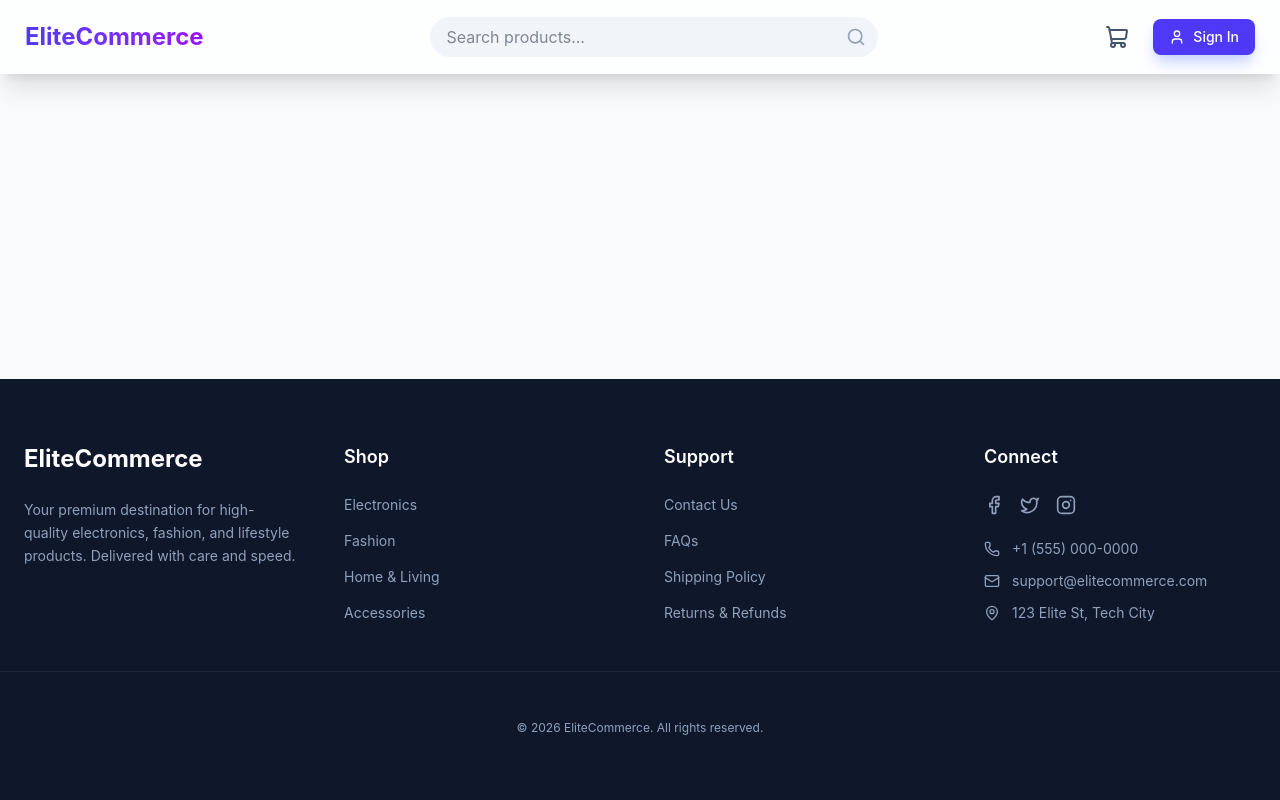
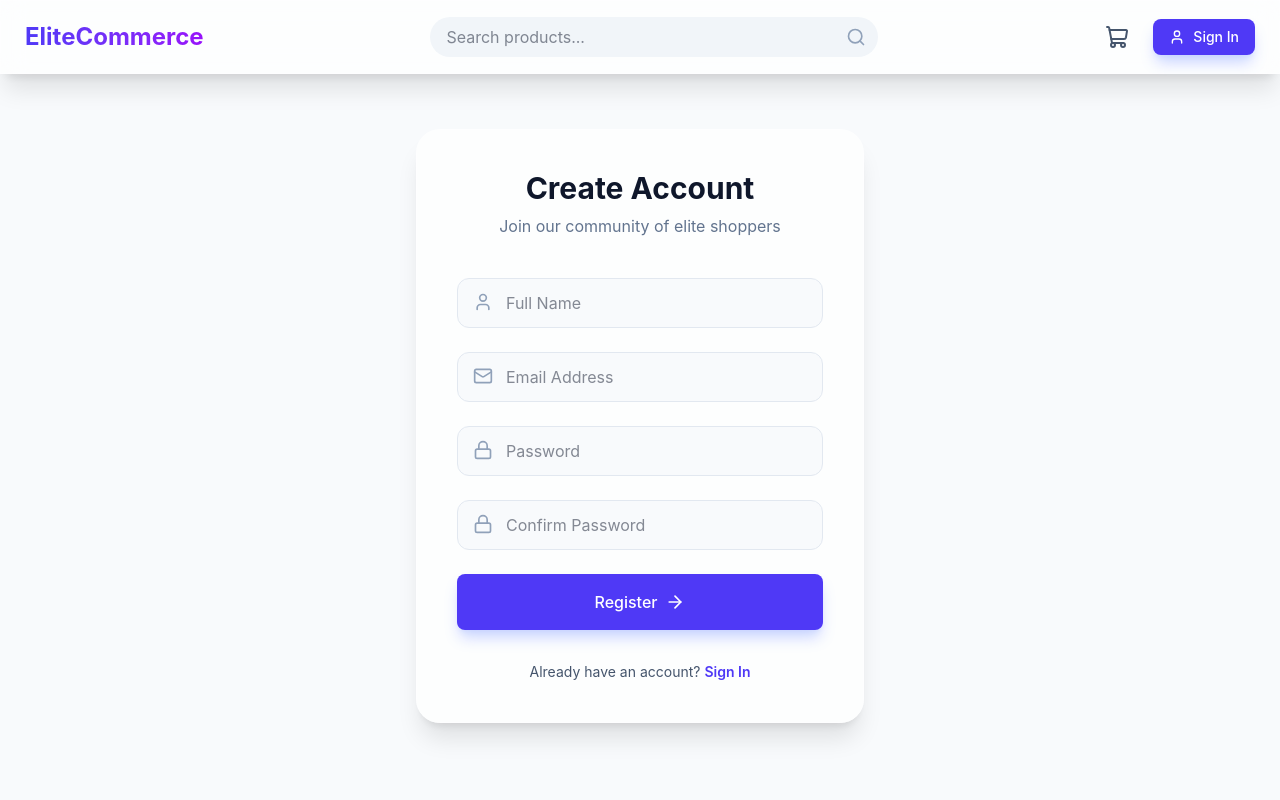
Before and after one commit to harlinmartin/MERN-Stack-E-Commerce-Platform, a React (Vite) app in the folder ecommerce-frontend/: page /register in a window 1280 px wide. Shown: the top 800 px of the page. Built offline with nearby package versions, Linux system fonts and the light colour scheme.

Commit message:
Frontend Authentication Flow and Protected Routes

```diff
--- a/ecommerce-frontend/src/App.jsx
+++ b/ecommerce-frontend/src/App.jsx
@@ -2,11 +2,16 @@ import React from 'react';
 import { BrowserRouter as Router, Routes, Route } from 'react-router-dom';
 import Navbar from './components/Navbar';
 import Footer from './components/Footer';
+import ProtectedRoute from './components/ProtectedRoute';
 
-// Pages Placeholder
+// Pages
+import Login from './pages/Login';
+import Register from './pages/Register';
+
+// Placeholders for next phases
 const Home = () => <div className="min-h-[60vh] flex items-center justify-center text-3xl font-bold">Welcome to EliteCommerce</div>;
-const Login = () => <div className="min-h-[60vh] flex items-center justify-center text-3xl font-bold">Login Page</div>;
 const Cart = () => <div className="min-h-[60vh] flex items-center justify-center text-3xl font-bold">Shopping Cart</div>;
+const Profile = () => <div className="min-h-[60vh] flex items-center justify-center text-3xl font-bold">User Profile</div>;
 
 function App() {
   return (
@@ -17,7 +22,13 @@ function App() {
           <Routes>
             <Route path="/" element={<Home />} />
             <Route path="/login" element={<Login />} />
+            <Route path="/register" element={<Register />} />
             <Route path="/cart" element={<Cart />} />
+
+            {/* Protected Routes */}
+            <Route element={<ProtectedRoute />}>
+              <Route path="/profile" element={<Profile />} />
+            </Route>
           </Routes>
         </main>
         <Footer />
--- /dev/null
+++ b/ecommerce-frontend/src/components/ProtectedRoute.jsx
@@ -0,0 +1,11 @@
+import React from 'react';
+import { Navigate, Outlet } from 'react-router-dom';
+import { useSelector } from 'react-redux';
+
+const ProtectedRoute = () => {
+  const { userInfo } = useSelector((state) => state.auth);
+
+  return userInfo ? <Outlet /> : <Navigate to="/login" replace />;
+};
+
+export default ProtectedRoute;
--- /dev/null
+++ b/ecommerce-frontend/src/pages/Login.jsx
@@ -0,0 +1,93 @@
+import React, { useState, useEffect } from 'react';
+import { useDispatch, useSelector } from 'react-redux';
+import { useNavigate, Link } from 'react-router-dom';
+import { login } from '../redux/thunks/authThunks';
+import { Mail, Lock, Loader2, ArrowRight } from 'lucide-react';
+
+const Login = () => {
+  const [email, setEmail] = useState('');
+  const [password, setPassword] = useState('');
+
+  const dispatch = useDispatch();
+  const navigate = useNavigate();
+
+  const { userInfo, loading, error } = useSelector((state) => state.auth);
+
+  useEffect(() => {
+    if (userInfo) {
+      navigate('/');
+    }
+  }, [userInfo, navigate]);
+
+  const submitHandler = (e) => {
+    e.preventDefault();
+    dispatch(login(email, password));
+  };
+
+  return (
+    <div className="flex items-center justify-center min-h-[80vh] px-4 animate-fade-in">
+      <div className="max-w-md w-full glass rounded-3xl p-10">
+        <div className="text-center mb-10">
+          <h1 className="text-3xl font-bold text-slate-900 mb-2">Welcome Back</h1>
+          <p className="text-slate-500">Sign in to continue your shopping journey</p>
+        </div>
+
+        {error && (
+          <div className="bg-red-50 border border-red-100 text-red-600 px-4 py-3 rounded-xl text-sm mb-6">
+            {error}
+          </div>
+        )}
+
+        <form onSubmit={submitHandler} className="space-y-6">
+          <div className="relative">
+            <Mail className="absolute left-4 top-3.5 text-slate-400 w-5 h-5" />
+            <input
+              type="email"
+              placeholder="Email Address"
+              value={email}
+              onChange={(e) => setEmail(e.target.value)}
+              className="w-full bg-slate-50 border border-slate-200 rounded-xl py-3 pl-12 pr-4 focus:ring-2 focus:ring-indigo-500 focus:border-transparent outline-none transition-all"
+              required
+            />
+          </div>
+
+          <div className="relative">
+            <Lock className="absolute left-4 top-3.5 text-slate-400 w-5 h-5" />
+            <input
+              type="password"
+              placeholder="Password"
+              value={password}
+              onChange={(e) => setPassword(e.target.value)}
+              className="w-full bg-slate-50 border border-slate-200 rounded-xl py-3 pl-12 pr-4 focus:ring-2 focus:ring-indigo-500 focus:border-transparent outline-none transition-all"
+              required
+            />
+          </div>
+
+          <button
+            type="submit"
+            disabled={loading}
+            className="w-full btn-primary !py-4 flex items-center justify-center gap-2 group"
+          >
+            {loading ? (
+              <Loader2 className="w-5 h-5 animate-spin" />
+            ) : (
+              <>
+                Sign In
+                <ArrowRight className="w-5 h-5 group-hover:translate-x-1 transition-transform" />
+              </>
+            )}
+          </button>
+        </form>
+
+        <div className="mt-8 text-center text-sm text-slate-600">
+          Don't have an account?{' '}
+          <Link to="/register" className="text-indigo-600 font-semibold hover:underline">
+            Register now
+          </Link>
+        </div>
+      </div>
+    </div>
+  );
+};
+
+export default Login;
--- /dev/null
+++ b/ecommerce-frontend/src/pages/Register.jsx
@@ -0,0 +1,124 @@
+import React, { useState, useEffect } from 'react';
+import { useDispatch, useSelector } from 'react-redux';
+import { useNavigate, Link } from 'react-router-dom';
+import { register } from '../redux/thunks/authThunks';
+import { User, Mail, Lock, Loader2, ArrowRight } from 'lucide-react';
+
+const Register = () => {
+  const [name, setName] = useState('');
+  const [email, setEmail] = useState('');
+  const [password, setPassword] = useState('');
+  const [confirmPassword, setConfirmPassword] = useState('');
+  const [message, setMessage] = useState(null);
+
+  const dispatch = useDispatch();
+  const navigate = useNavigate();
+
+  const { userInfo, loading, error } = useSelector((state) => state.auth);
+
+  useEffect(() => {
+    if (userInfo) {
+      navigate('/');
+    }
+  }, [userInfo, navigate]);
+
+  const submitHandler = (e) => {
+    e.preventDefault();
+    if (password !== confirmPassword) {
+      setMessage('Passwords do not match');
+    } else {
+      dispatch(register(name, email, password));
+    }
+  };
+
+  return (
+    <div className="flex items-center justify-center min-h-[80vh] px-4 animate-fade-in">
+      <div className="max-w-md w-full glass rounded-3xl p-10">
+        <div className="text-center mb-10">
+          <h1 className="text-3xl font-bold text-slate-900 mb-2">Create Account</h1>
+          <p className="text-slate-500">Join our community of elite shoppers</p>
+        </div>
+
+        {(error || message) && (
+          <div className="bg-red-50 border border-red-100 text-red-600 px-4 py-3 rounded-xl text-sm mb-6">
+            {error || message}
+          </div>
+        )}
+
+        <form onSubmit={submitHandler} className="space-y-6">
+          <div className="relative">
+            <User className="absolute left-4 top-3.5 text-slate-400 w-5 h-5" />
+            <input
+              type="text"
+              placeholder="Full Name"
+              value={name}
+              onChange={(e) => setName(e.target.value)}
+              className="w-full bg-slate-50 border border-slate-200 rounded-xl py-3 pl-12 pr-4 focus:ring-2 focus:ring-indigo-500 focus:border-transparent outline-none transition-all"
+              required
+            />
+          </div>
+
+          <div className="relative">
+            <Mail className="absolute left-4 top-3.5 text-slate-400 w-5 h-5" />
+            <input
+              type="email"
+              placeholder="Email Address"
+              value={email}
+              onChange={(e) => setEmail(e.target.value)}
+              className="w-full bg-slate-50 border border-slate-200 rounded-xl py-3 pl-12 pr-4 focus:ring-2 focus:ring-indigo-500 focus:border-transparent outline-none transition-all"
+              required
+            />
+          </div>
+
+          <div className="relative">
+            <Lock className="absolute left-4 top-3.5 text-slate-400 w-5 h-5" />
+            <input
+              type="password"
+              placeholder="Password"
+              value={password}
+              onChange={(e) => setPassword(e.target.value)}
+              className="w-full bg-slate-50 border border-slate-200 rounded-xl py-3 pl-12 pr-4 focus:ring-2 focus:ring-indigo-500 focus:border-transparent outline-none transition-all"
+              required
+            />
+          </div>
+
+          <div className="relative">
+            <Lock className="absolute left-4 top-3.5 text-slate-400 w-5 h-5" />
+            <input
+              type="password"
+              placeholder="Confirm Password"
+              value={confirmPassword}
+              onChange={(e) => setConfirmPassword(e.target.value)}
+              className="w-full bg-slate-50 border border-slate-200 rounded-xl py-3 pl-12 pr-4 focus:ring-2 focus:ring-indigo-500 focus:border-transparent outline-none transition-all"
+              required
+            />
+          </div>
+
+          <button
+            type="submit"
+            disabled={loading}
+            className="w-full btn-primary !py-4 flex items-center justify-center gap-2 group"
+          >
+            {loading ? (
+              <Loader2 className="w-5 h-5 animate-spin" />
+            ) : (
+              <>
+                Register
+                <ArrowRight className="w-5 h-5 group-hover:translate-x-1 transition-transform" />
+              </>
+            )}
+          </button>
+        </form>
+
+        <div className="mt-8 text-center text-sm text-slate-600">
+          Already have an account?{' '}
+          <Link to="/login" className="text-indigo-600 font-semibold hover:underline">
+            Sign In
+          </Link>
+        </div>
+      </div>
+    </div>
+  );
+};
+
+export default Register;
--- /dev/null
+++ b/ecommerce-frontend/src/redux/thunks/authThunks.js
@@ -0,0 +1,67 @@
+import axios from 'axios';
+import {
+  loginRequest,
+  loginSuccess,
+  loginFail,
+  registerRequest,
+  registerSuccess,
+  registerFail,
+} from '../slices/authSlice';
+
+const API_URL = import.meta.env.VITE_API_URL || 'http://localhost:5000/api';
+
+export const login = (email, password) => async (dispatch) => {
+  try {
+    dispatch(loginRequest());
+
+    const config = {
+      headers: {
+        'Content-Type': 'application/json',
+      },
+    };
+
+    const { data } = await axios.post(
+      `${API_URL}/auth/login`,
+      { email, password },
+      config
+    );
+
+    dispatch(loginSuccess(data));
+  } catch (error) {
+    dispatch(
+      loginFail(
+        error.response && error.response.data.message
+          ? error.response.data.message
+          : error.message
+      )
+    );
+  }
+};
+
+export const register = (name, email, password) => async (dispatch) => {
+  try {
+    dispatch(registerRequest());
+
+    const config = {
+      headers: {
+        'Content-Type': 'application/json',
+      },
+    };
+
+    const { data } = await axios.post(
+      `${API_URL}/auth/register`,
+      { name, email, password },
+      config
+    );
+
+    dispatch(registerSuccess(data));
+  } catch (error) {
+    dispatch(
+      registerFail(
+        error.response && error.response.data.message
+          ? error.response.data.message
+          : error.message
+      )
+    );
+  }
+};
```
